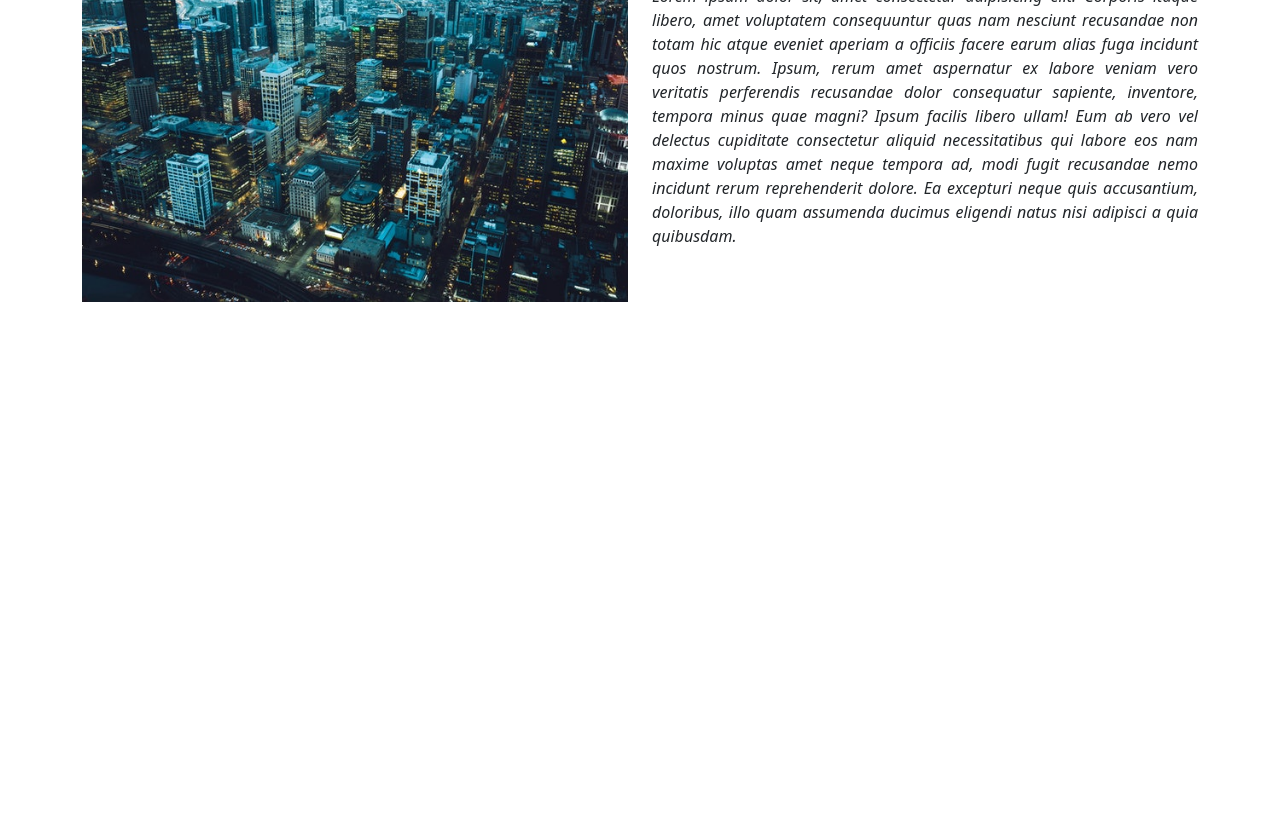
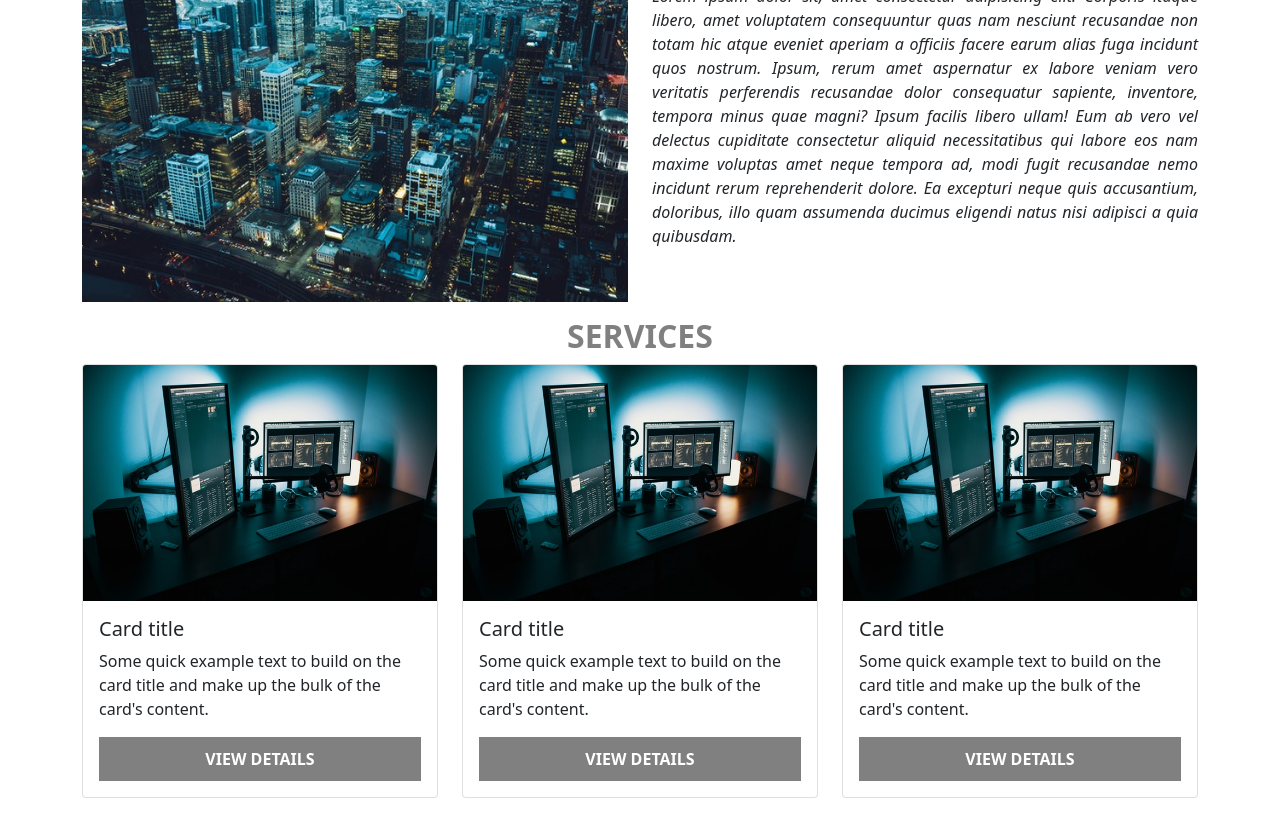
Before and after one commit to shyfullah/sass_02, a plain HTML site: page index.html in a window 1280 px wide. Shown: the part 652-1465 px from the top of the page. Before the commit the page ends 969 px from the top, so only its background shows below. Drawn offline with nearby package versions, Linux system fonts and the light colour scheme.

Commit message:
services

```diff
--- a/index.html
+++ b/index.html
@@ -61,11 +61,13 @@
                     <img src="images/banner1.jpg" class="d-block w-100" alt="...">
                 </div>
             </div>
-            <button class="carousel-control-prev" type="button" data-bs-target="#carouselExampleControls" data-bs-slide="prev">
+            <button class="carousel-control-prev" type="button" data-bs-target="#carouselExampleControls"
+                data-bs-slide="prev">
                 <span class="carousel-control-prev-icon" aria-hidden="true"></span>
                 <span class="visually-hidden">Previous</span>
             </button>
-            <button class="carousel-control-next" type="button" data-bs-target="#carouselExampleControls" data-bs-slide="next">
+            <button class="carousel-control-next" type="button" data-bs-target="#carouselExampleControls"
+                data-bs-slide="next">
                 <span class="carousel-control-next-icon" aria-hidden="true"></span>
                 <span class="visually-hidden">Next</span>
             </button>
@@ -85,7 +87,15 @@
                 <div class="col-lg-6">
                     <div class="about-txt">
                         <h2>About US</h2>
-                    <p>Lorem ipsum dolor sit, amet consectetur adipisicing elit. Corporis itaque libero, amet voluptatem consequuntur quas nam nesciunt recusandae non totam hic atque eveniet aperiam a officiis facere earum alias fuga incidunt quos nostrum. Ipsum, rerum amet aspernatur ex labore veniam vero veritatis perferendis recusandae dolor consequatur sapiente, inventore, tempora minus quae magni? Ipsum facilis libero ullam! Eum ab vero vel delectus cupiditate consectetur aliquid necessitatibus qui labore eos nam maxime voluptas amet neque tempora ad, modi fugit recusandae nemo incidunt rerum reprehenderit dolore. Ea excepturi neque quis accusantium, doloribus, illo quam assumenda ducimus eligendi natus nisi adipisci a quia quibusdam.</p>
+                        <p>Lorem ipsum dolor sit, amet consectetur adipisicing elit. Corporis itaque libero, amet
+                            voluptatem consequuntur quas nam nesciunt recusandae non totam hic atque eveniet aperiam a
+                            officiis facere earum alias fuga incidunt quos nostrum. Ipsum, rerum amet aspernatur ex
+                            labore veniam vero veritatis perferendis recusandae dolor consequatur sapiente, inventore,
+                            tempora minus quae magni? Ipsum facilis libero ullam! Eum ab vero vel delectus cupiditate
+                            consectetur aliquid necessitatibus qui labore eos nam maxime voluptas amet neque tempora ad,
+                            modi fugit recusandae nemo incidunt rerum reprehenderit dolore. Ea excepturi neque quis
+                            accusantium, doloribus, illo quam assumenda ducimus eligendi natus nisi adipisci a quia
+                            quibusdam.</p>
                     </div>
                 </div>
             </div>
@@ -93,7 +103,56 @@
     </section>
     <!-- About Part End -->
 
-
+    <!-- Service Part Start -->
+    <section id="service">
+        <div class="container">
+            <div class="row">
+                <div class="service-head">
+                    <h2>Services</h2>
+                </div>
+                <div class="col-lg-4">
+                    <div class="service-item">
+                        <div class="card">
+                            <img src="images/service-item.jpg" class="card-img-top" alt="...">
+                            <div class="card-body">
+                                <h5 class="card-title">Card title</h5>
+                                <p class="card-text">Some quick example text to build on the card title and make up the
+                                    bulk of the card's content.</p>
+                                <a href="#" class="">View Details</a>
+                            </div>
+                        </div>
+                    </div>
+                </div>
+                <div class="col-lg-4">
+                    <div class="service-item">
+                        <div class="card">
+                            <img src="images/service-item.jpg" class="card-img-top" alt="...">
+                            <div class="card-body">
+                                <h5 class="card-title">Card title</h5>
+                                <p class="card-text">Some quick example text to build on the card title and make up the
+                                    bulk of the card's content.</p>
+                                <a href="#" class="">View Details</a>
+                            </div>
+                        </div>
+                    </div>
+                </div>
+                <div class="col-lg-4">
+                    <div class="service-item">
+                        <div class="card">
+                            <img src="images/service-item.jpg" class="card-img-top" alt="...">
+                            <div class="card-body">
+                                <h5 class="card-title">Card title</h5>
+                                <p class="card-text">Some quick example text to build on the card title and make up the
+                                    bulk of the card's content.</p>
+                                <a href="#" class="">View Details</a>
+                            </div>
+                        </div>
+                    </div>
+                </div>
+            </div>
+        </div>
+    </section>
+    <!-- Service Part End -->
 
 
 
--- a/sass/componenets/_service.scss
+++ b/sass/componenets/_service.scss
@@ -0,0 +1,27 @@
+@import "../common/common";
+@import "../mixin/divSize";
+
+#service{
+    margin-bottom: 15px;
+}
+
+.service-head{
+    text-align: center;
+    h2{
+        text-transform: uppercase;
+        font-weight: 900;
+        color: gray;
+    }
+}
+
+.service-item{
+    a{
+        background: gray;
+        color: #fff;
+        padding: 10px 15px;
+        display: flex;
+        justify-content: center;
+        text-transform: uppercase;
+        font-weight: 600;
+    }
+}
--- a/sass/pages/home.scss
+++ b/sass/pages/home.scss
@@ -1,3 +1,4 @@
 @import "../componenets/navbar";
 @import "../componenets/banner";
 @import "../componenets/about";
+@import "../componenets/service";
```
Also changed, not shown: css/home.css, css/main.css, images/service-item.jpg (added), 2 other files. Lines whose indentation alone changed are shown as unchanged.
